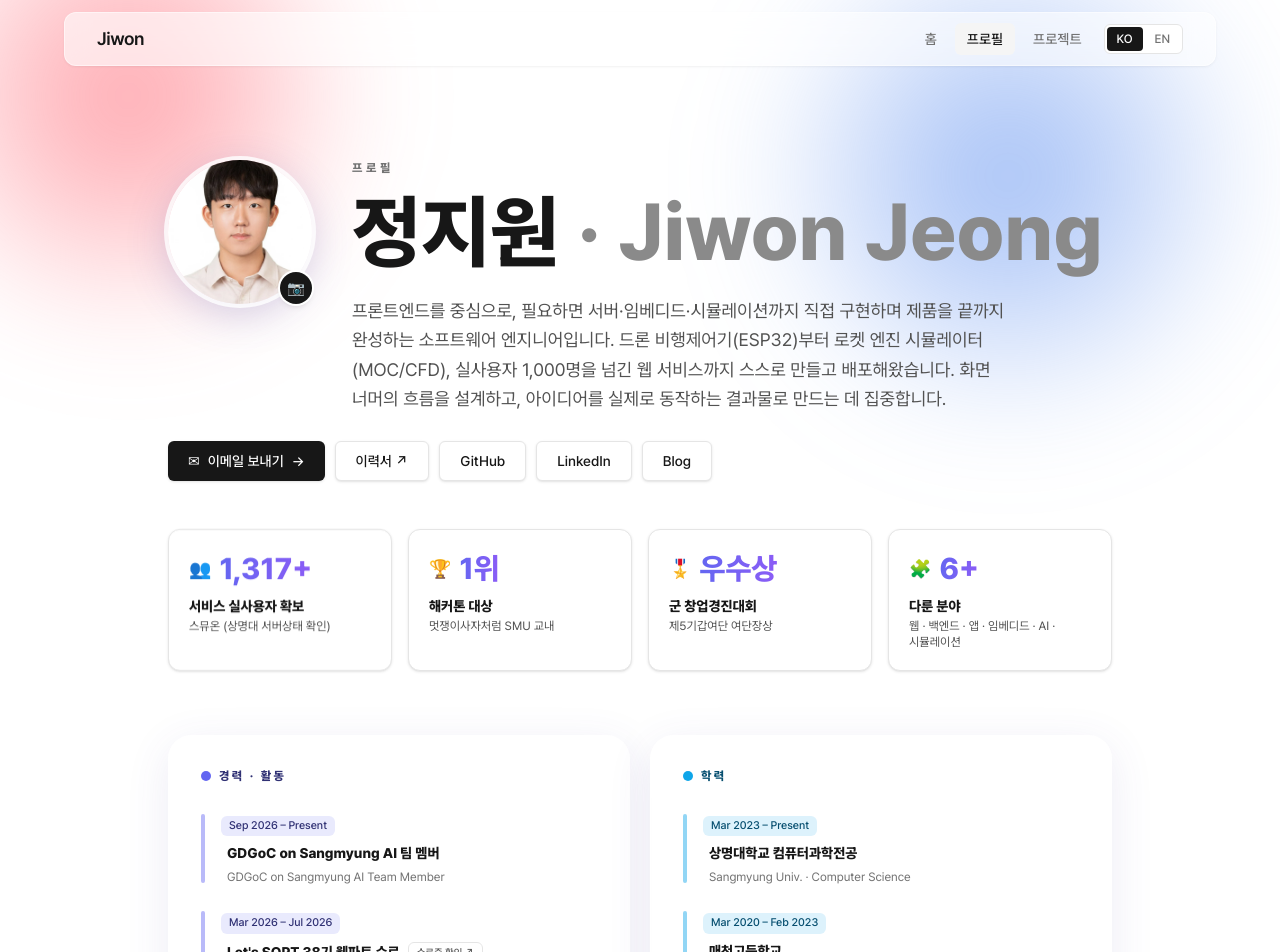
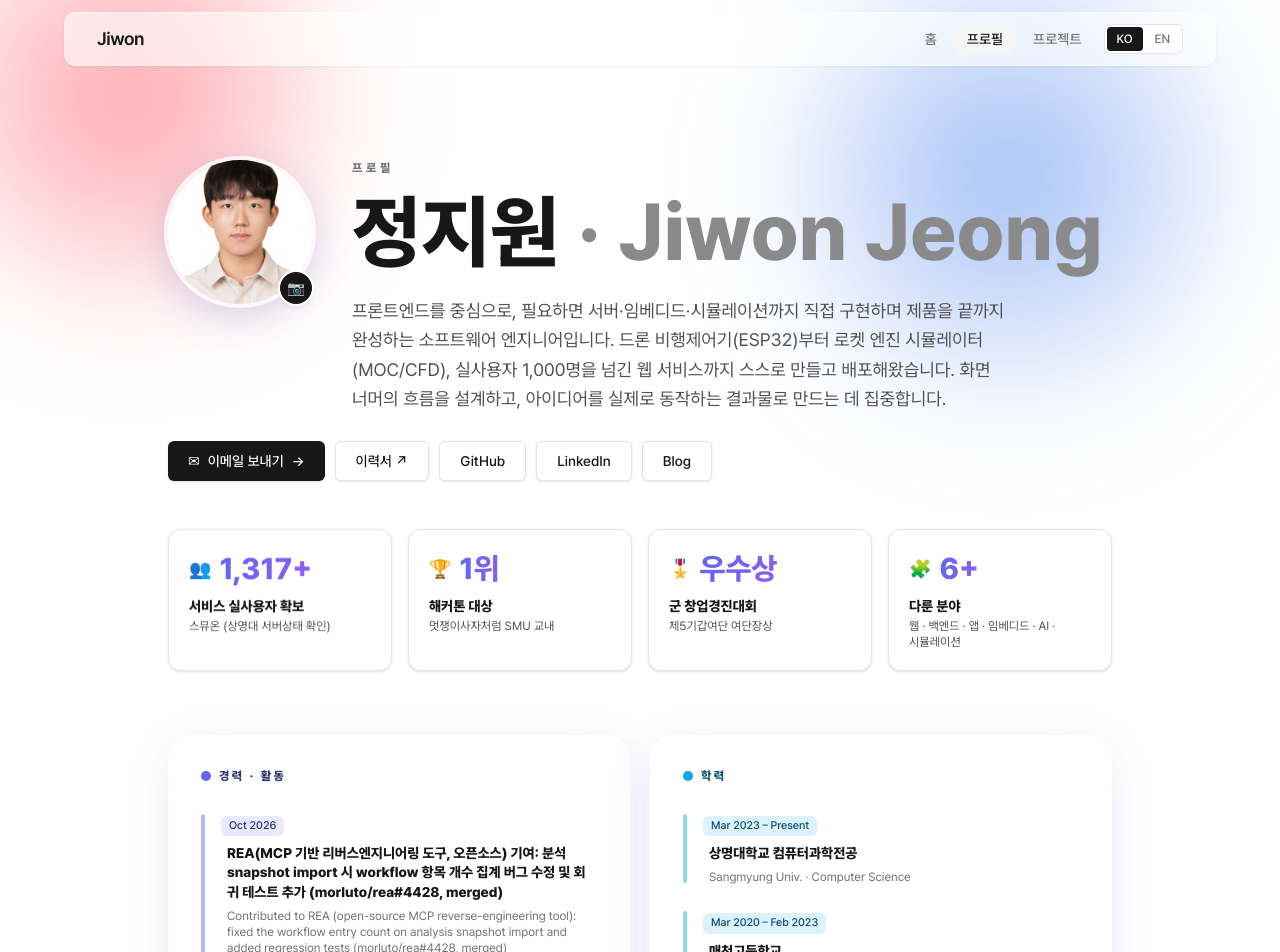
Before and after one commit to jiwonsudo/portfolio, a React (Vite) app: page /about in a window 1280 px wide. Shown: the top 952 px of the page. Built offline with nearby package versions, Linux system fonts and the light colour scheme.

Commit message:
content: REA 오픈소스 기여 이력 추가 (morluto/rea#4428)

```diff
--- a/src/data/profile.ts
+++ b/src/data/profile.ts
@@ -104,6 +104,13 @@ export const credentials: Credential[] = [
 
 export const experiences: TimelineEntry[] = [
   {
+    period: 'Oct 2026',
+    title:
+      'REA(MCP 기반 리버스엔지니어링 도구, 오픈소스) 기여: 분석 snapshot import 시 workflow 항목 개수 집계 버그 수정 및 회귀 테스트 추가 (morluto/rea#4428, merged)',
+    titleEn:
+      'Contributed to REA (open-source MCP reverse-engineering tool): fixed the workflow entry count on analysis snapshot import and added regression tests (morluto/rea#4428, merged)',
+  },
+  {
     period: 'Sep 2026 – Present',
     title: 'GDGoC on Sangmyung AI 팀 멤버',
     titleEn: 'GDGoC on Sangmyung AI Team Member',
```
